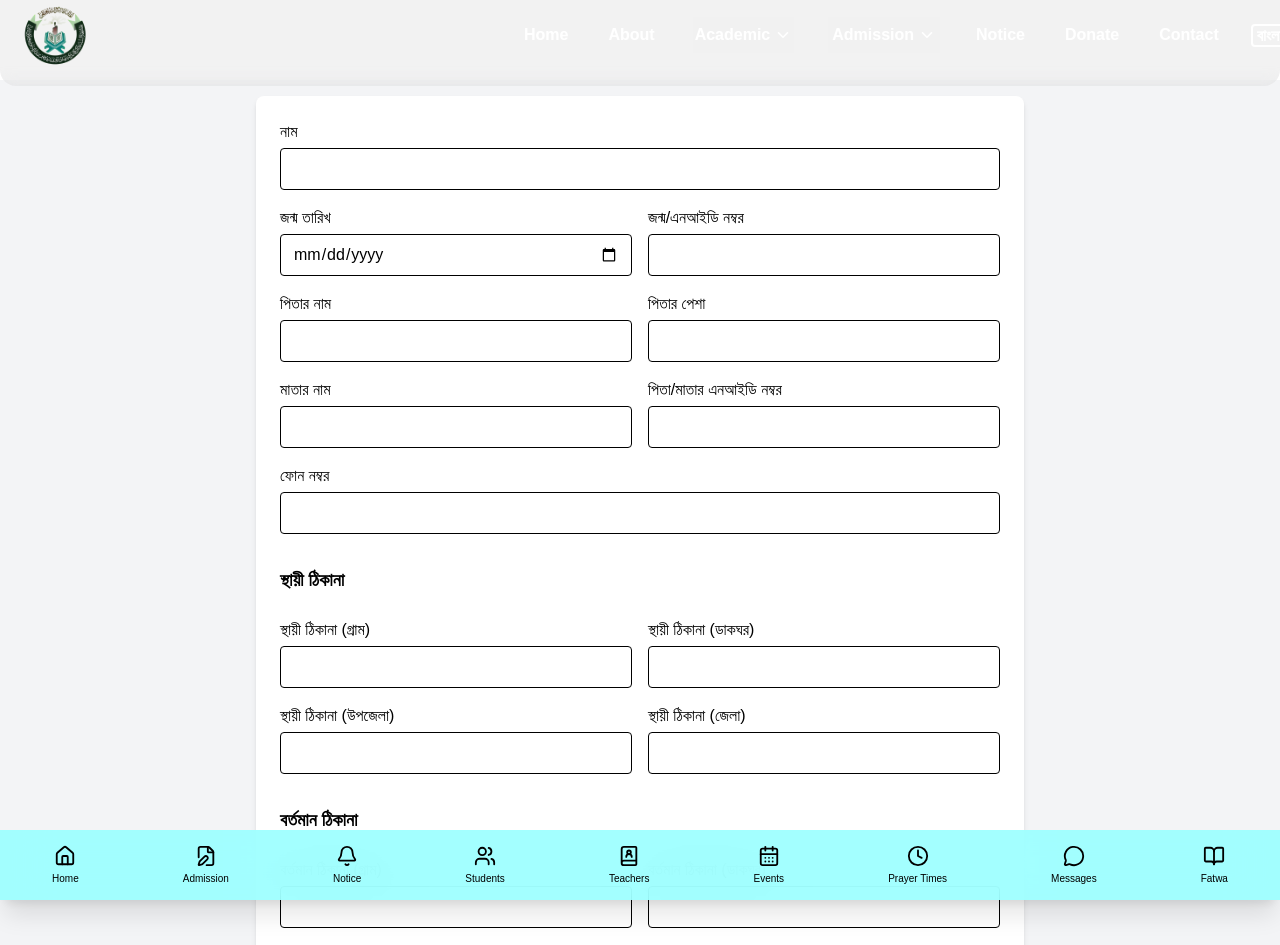
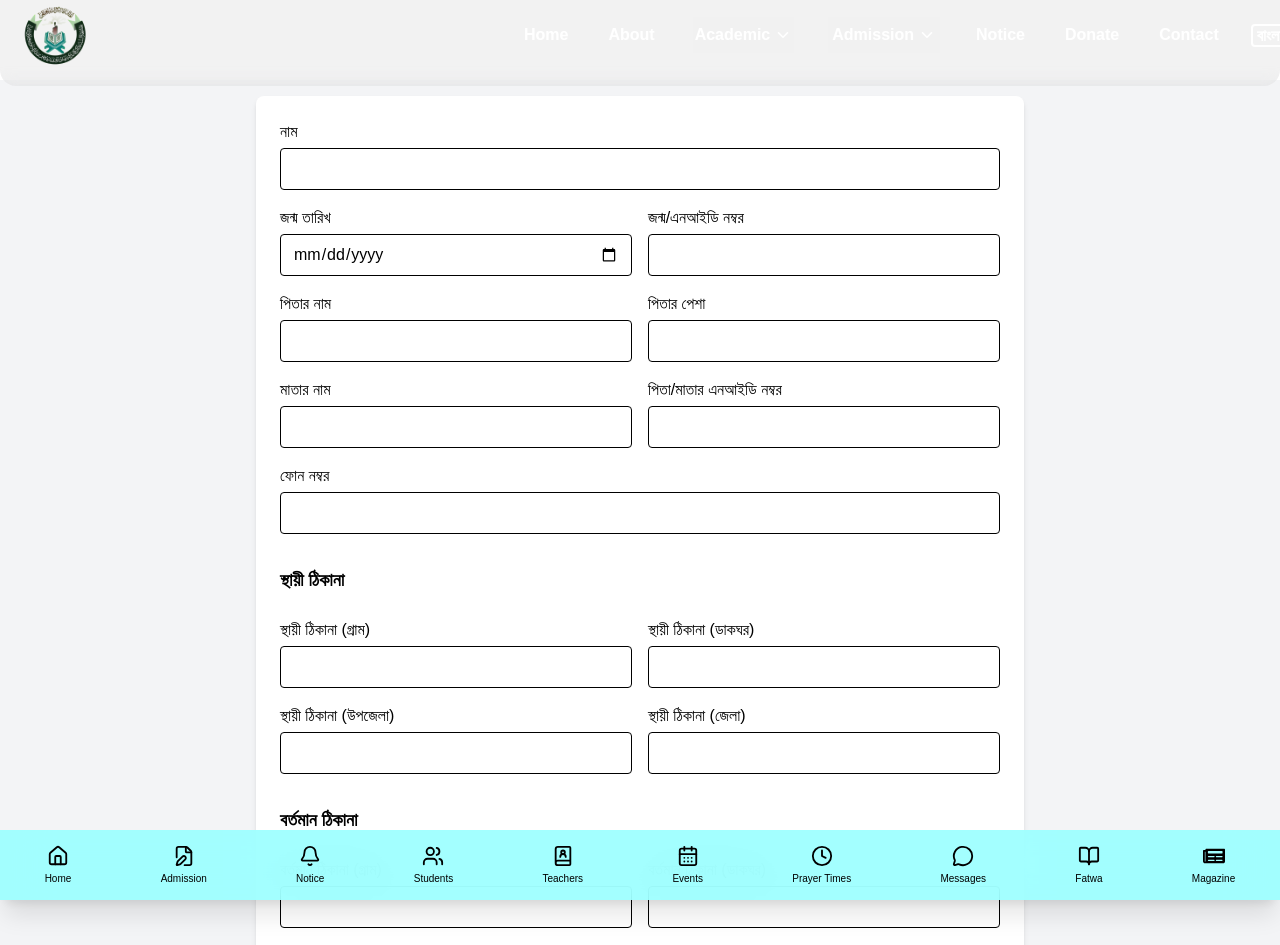
Before and after one commit to Jonayed-nasir/Jamiatus-sunnah, a Next.js app: page /admission in a window 1280 px wide. Shown: the top 945 px of the page. Built offline with nearby package versions, Linux system fonts and the light colour scheme; a web font is replaced by a local one.

Commit message:
game update v1.1.0

```diff
--- a/app/components/FixedFooter.jsx
+++ b/app/components/FixedFooter.jsx
@@ -10,8 +10,12 @@ import {
   CalendarDays,
   Clock,
   MessageCircle,
-  BookOpen
+  BookOpen,
+
+
 } from "lucide-react";
+import { FaNewspaper } from "react-icons/fa";
+
 import Link from "next/link";
 import { useTranslation } from "react-i18next";
 import LanguageSwitcher from "./LanguageSwitcher";
@@ -70,6 +74,7 @@ export default function FixedFooter() {
         <NavItem icon={<Clock size={22} />} label={t("prayer_time")} href="/notfoundpage" />
         <NavItem icon={<MessageCircle size={22} />} label={t("message")} href="/message" />
         <NavItem icon={<BookOpen size={22} />} label={t("fatwa")} href="/fatwa" />
+        <NavItem icon={<FaNewspaper size={22} />} label={t("magazine")}  href="/notfoundpage"/>
       </motion.div>
     </motion.div>
   );
--- a/app/i18n/locales/ar/common.json
+++ b/app/i18n/locales/ar/common.json
@@ -47,6 +47,7 @@
   "message": "الرسائل",
   "events": "الأحداث",
   "fatwa": "الفتوى",
+  "magazine": "المجلة",
   "hero": {
     "title": "جامعۃ السنة",
     "location": "داخين كاندي، بهادوربور، شيبسر، ماداريبور",
--- a/app/i18n/locales/bn/common.json
+++ b/app/i18n/locales/bn/common.json
@@ -72,6 +72,7 @@
   "fatwa": "ফতোয়া",
   "show_more": "আরো দেখুন",
   "prayer_time": "নামাজের সময়",
+  "magazine": "ম্যাগাজিন",
   "hero": {
     "title": "জামিয়াতুস সুন্নাহ",
     "location": "দক্ষিণ কাণ্ডি, বাহাদুরপুর, শিবসর, মাদারীপুর",
--- a/app/i18n/locales/en/common.json
+++ b/app/i18n/locales/en/common.json
@@ -47,6 +47,7 @@
   "message": "Messages",
   "events": "Events",
   "fatwa": "Fatwa",
+  "magazine": "Magazine",
   "hero": {
     "title": "Jamiatussunnah",
     "location": "Dakhin Kandi, Bahadurpur, Shibsor, Madaripur",
--- a/app/notfoundpage/page.jsx
+++ b/app/notfoundpage/page.jsx
@@ -46,7 +46,7 @@ export default function MaintenanceNotice() {
           ))}
         </div>
         <button  className="bg-amber-700 py-2 px-3 rounded-sm text-white mt-5">
-        <Link href="/game">Neon Catch Game</Link>
+        <Link href="/game/neon">Neon Catch Game</Link>
       </button>
       </div>
 
```
